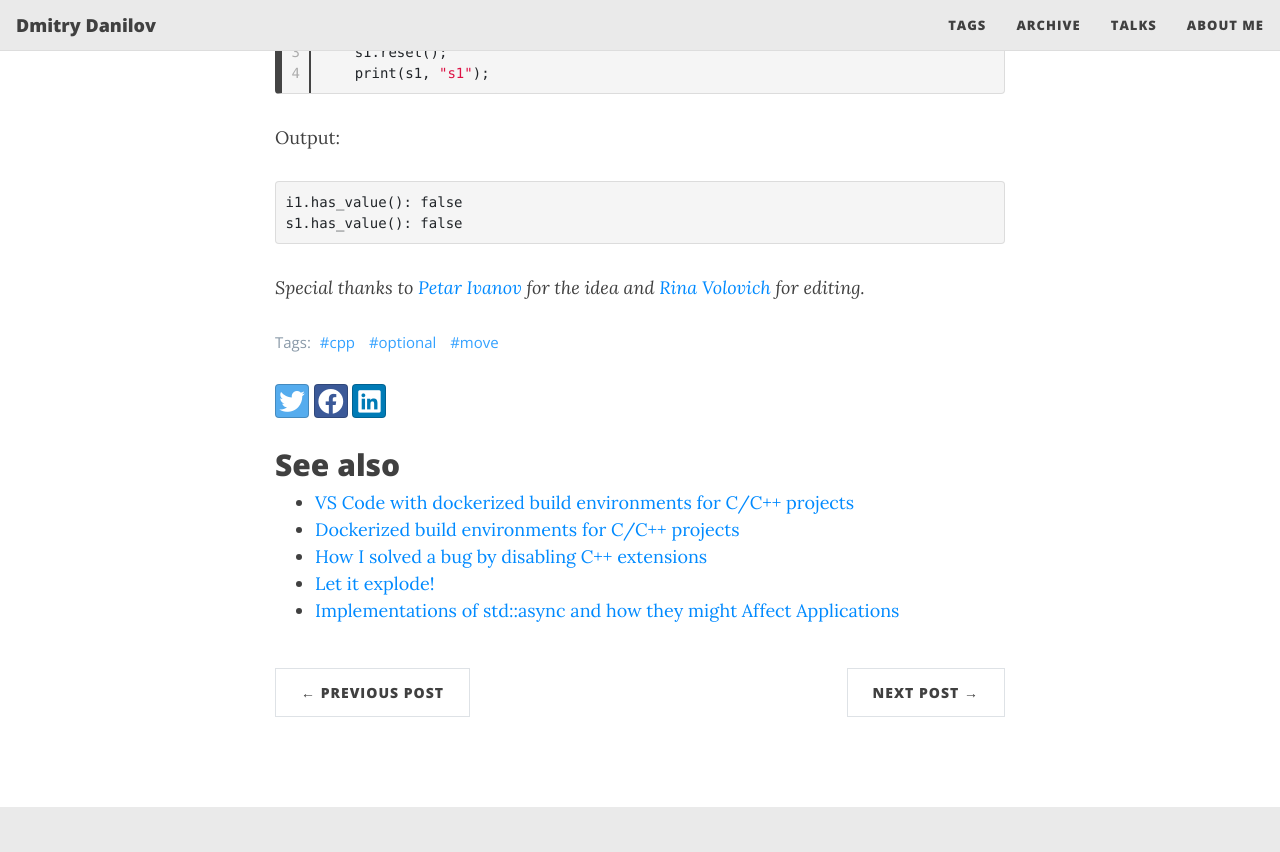
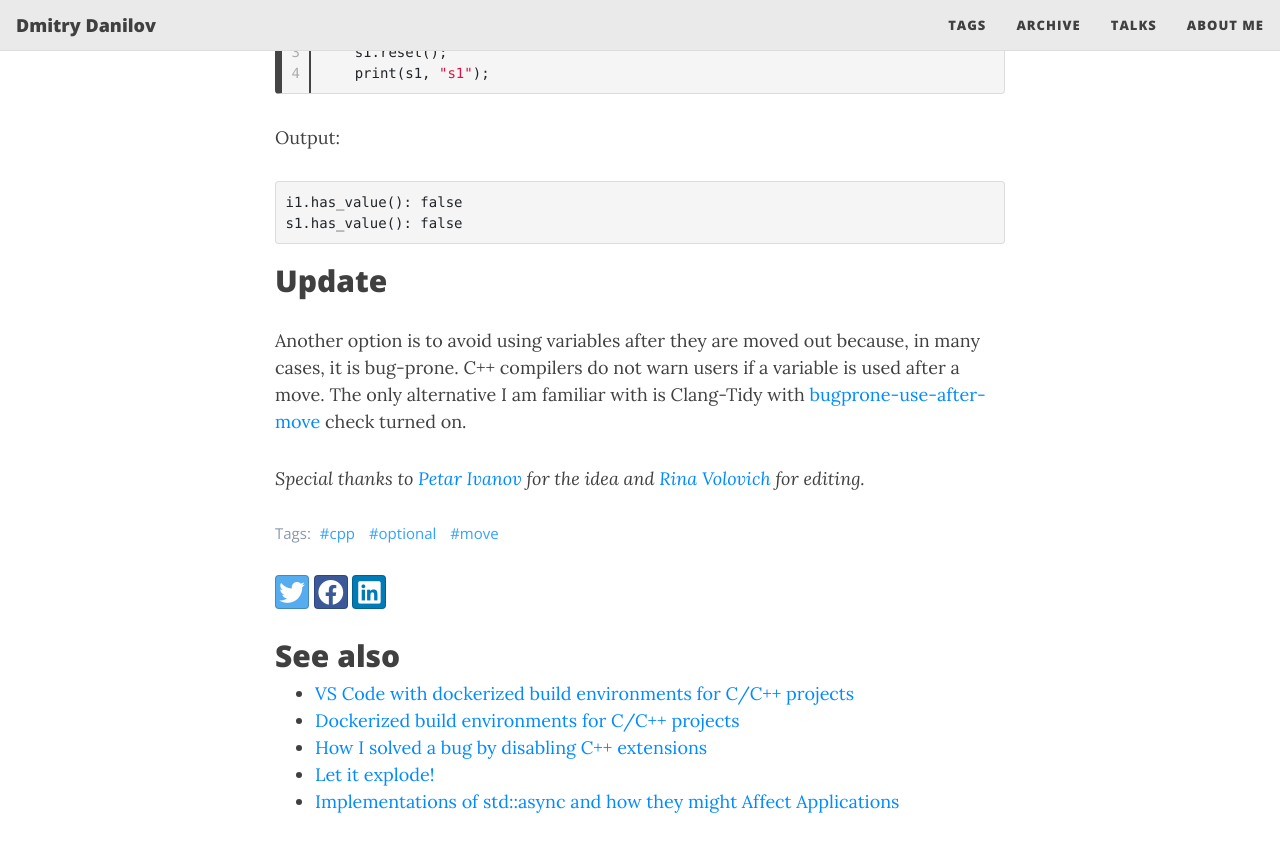
Before and after one commit to f-squirrel/f-squirrel.github.io, a Jekyll site: the page built from _posts/2020-10-29-the-moving-truth-behind-std-optional.md, in a window 1280 px wide and 900 px high, scrolled down 3582 px, cut to the strip 0-854 px from the top of the window. Built offline with Jekyll 4.4.1, drawn with Linux system fonts in a browser that asks for light colours; nearby versions of some CDN libraries; comment, search, counter and statistics services are not loaded.

Commit message:
post(update): add info about clang-tidy

````diff
--- a/_posts/2020-10-29-the-moving-truth-behind-std-optional.md
+++ b/_posts/2020-10-29-the-moving-truth-behind-std-optional.md
@@ -106,4 +106,9 @@ i1.has_value(): false
 s1.has_value(): false
 ```
 
+## Update
+
+Another option is to avoid using variables after they are moved out because, in many cases, it is bug-prone.
+C++ compilers do not warn users if a variable is used after a move. The only alternative I am familiar with is Clang-Tidy with [bugprone-use-after-move](https://clang.llvm.org/extra/clang-tidy/checks/bugprone/use-after-move.html) check turned on.
+
 *Special thanks to [Petar Ivanov](https://www.linkedin.com/in/petar-ivanov-37840224/) for the idea and [Rina Volovich](https://www.linkedin.com/in/rina-volovich/) for editing.*
````
